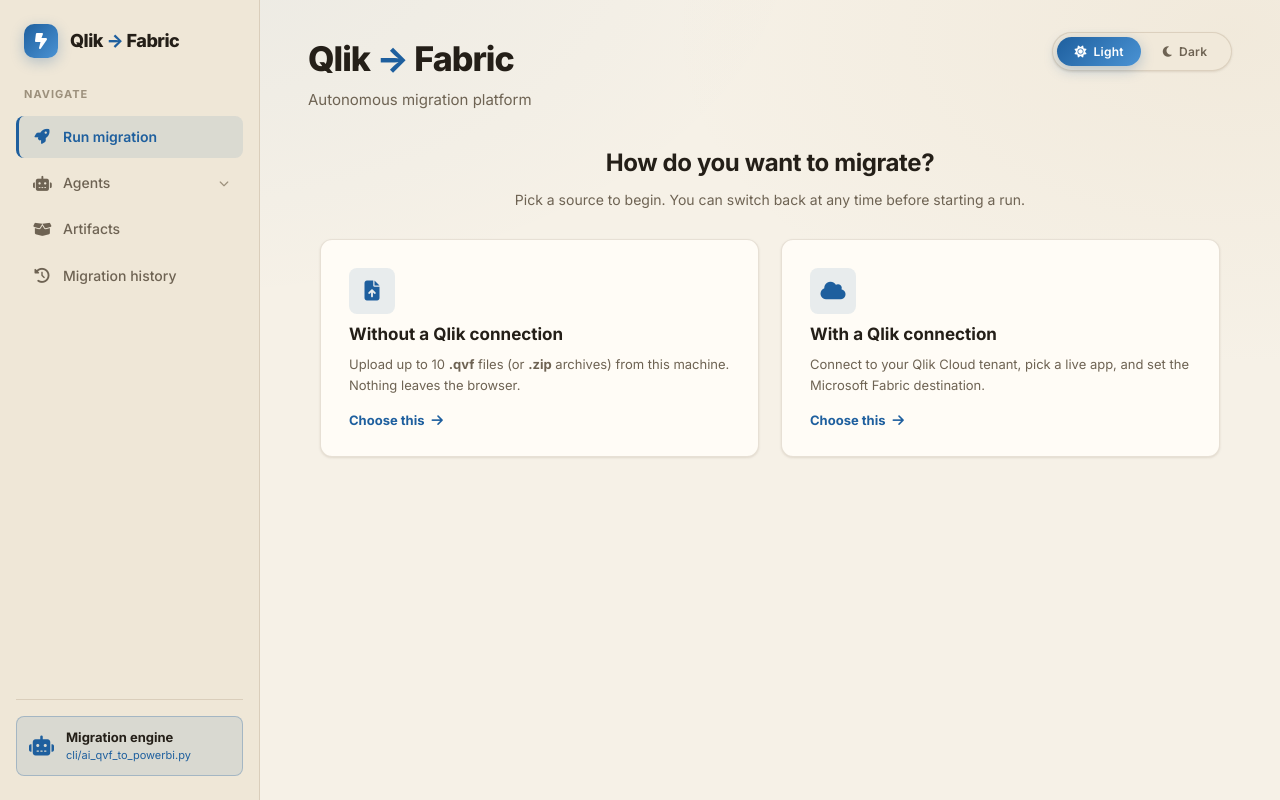
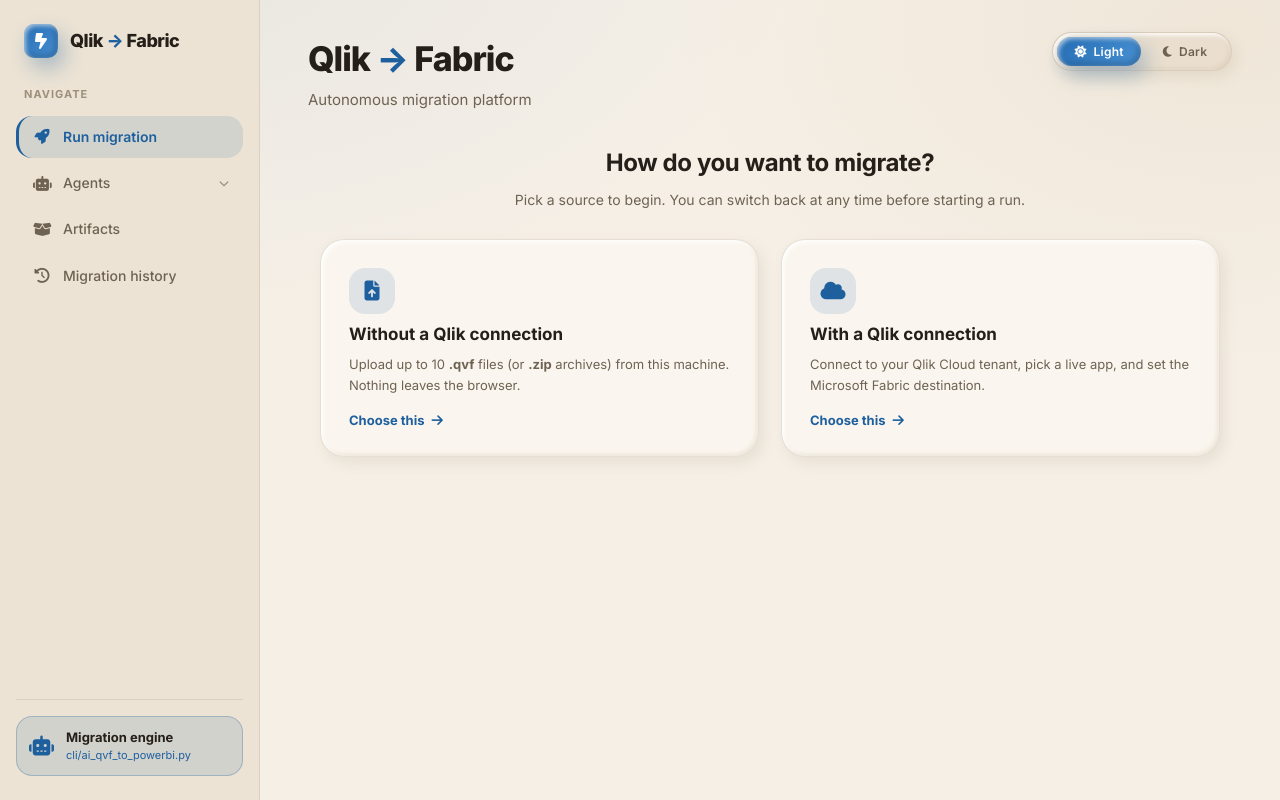
Before and after one commit to hemantyadav79/QlikFab, a website: page index.html in a window 1280 px wide. Drawn offline with nearby package versions, Linux system fonts and the light colour scheme.

Commit message:
style(ui): implement Claymorphism design archetype across light and dark themes

```diff
--- a/index.html
+++ b/index.html
@@ -25,7 +25,7 @@
         })();
     </script>
 
-    <link rel="stylesheet" href="styles.css?v=4">
+    <link rel="stylesheet" href="styles.css?v=5">
     <link rel="preconnect" href="https://fonts.googleapis.com">
     <link rel="preconnect" href="https://fonts.gstatic.com" crossorigin>
     <link href="https://fonts.googleapis.com/css2?family=Inter:wght@400;500;600;700;800&display=swap" rel="stylesheet">
@@ -689,6 +689,6 @@
         </main>
     </div>
 
-    <script src="script.js?v=4"></script>
+    <script src="script.js?v=5"></script>
 </body>
 </html>
--- a/styles.css
+++ b/styles.css
@@ -19,35 +19,36 @@
     --font-main: 'Inter', -apple-system, BlinkMacSystemFont, "Segoe UI", Roboto, sans-serif;
     --font-mono: 'JetBrains Mono', 'SF Mono', 'Courier New', monospace;
 
-    --radius-sm: 6px;
-    --radius-md: 8px;
-    --radius-lg: 12px;
-    --radius-xl: 16px;
+    --radius-sm: 10px;
+    --radius-md: 16px;
+    --radius-lg: 24px;
+    --radius-xl: 32px;
     --radius-pill: 999px;
 
-    --transition-fast: 0.18s cubic-bezier(0.4, 0, 0.2, 1);
-    --transition-base: 0.28s cubic-bezier(0.4, 0, 0.2, 1);
+    --transition-fast: 0.18s cubic-bezier(0.34, 1.56, 0.64, 1);
+    --transition-base: 0.28s cubic-bezier(0.34, 1.56, 0.64, 1);
     --theme-transition:
         background-color 0.35s ease,
         border-color 0.35s ease,
         color 0.35s ease,
-        box-shadow 0.35s ease;
+        box-shadow 0.35s ease,
+        transform 0.25s cubic-bezier(0.34, 1.56, 0.64, 1);
 }
 
 /* ---------- LIGHT: cream, beige, blue ---------- */
 html[data-theme="light"] {
     color-scheme: light;
 
-    --bg-app: #F6F1E7;
-    --bg-app-tint-a: rgba(30, 95, 158, 0.05);
-    --bg-app-tint-b: rgba(198, 168, 116, 0.10);
-    --bg-sidebar: #EFE7D7;
-    --bg-card: #FFFCF6;
+    --bg-app: #F5EFE6;
+    --bg-app-tint-a: rgba(30, 95, 158, 0.06);
+    --bg-app-tint-b: rgba(198, 168, 116, 0.12);
+    --bg-sidebar: #ECE3D4;
+    --bg-card: #FAF6EF;
     --bg-card-hover: #FFFFFF;
-    --bg-inset: #F1E9DA;
+    --bg-inset: #EADFCF;
     --bg-elevated: #FFFFFF;
-    --bg-overlay: rgba(43, 34, 20, 0.04);
-    --bg-overlay-strong: rgba(43, 34, 20, 0.08);
+    --bg-overlay: rgba(43, 34, 20, 0.05);
+    --bg-overlay-strong: rgba(43, 34, 20, 0.10);
 
     --text-strong: #241F18;
     --text-body: #3D362B;
@@ -55,48 +56,51 @@
     --text-muted: #9C907C;
     --text-on-accent: #FFFFFF;
 
-    --border: rgba(120, 98, 62, 0.18);
-    --border-strong: rgba(120, 98, 62, 0.34);
-    --border-dashed: rgba(120, 98, 62, 0.35);
+    --border: rgba(120, 98, 62, 0.15);
+    --border-strong: rgba(120, 98, 62, 0.30);
+    --border-dashed: rgba(120, 98, 62, 0.30);
 
     --accent: #1E5F9E;
     --accent-hover: #2A74BC;
     --accent-active: #17497A;
-    --accent-soft: rgba(30, 95, 158, 0.10);
-    --accent-soft-strong: rgba(30, 95, 158, 0.18);
+    --accent-soft: rgba(30, 95, 158, 0.12);
+    --accent-soft-strong: rgba(30, 95, 158, 0.20);
     --accent-ring: rgba(30, 95, 158, 0.28);
-    --accent-gradient: linear-gradient(135deg, #1E5F9E, #4A93D4);
+    --accent-gradient: linear-gradient(135deg, #246CB3, #4A93D4);
 
     --info: #2C7BB6;
-    --info-soft: rgba(44, 123, 182, 0.10);
+    --info-soft: rgba(44, 123, 182, 0.12);
     --success: #1F7A5C;
-    --success-soft: rgba(31, 122, 92, 0.12);
+    --success-soft: rgba(31, 122, 92, 0.14);
     --warning: #A9690D;
-    --warning-soft: rgba(169, 105, 13, 0.12);
+    --warning-soft: rgba(169, 105, 13, 0.14);
     --danger: #B3402F;
-    --danger-soft: rgba(179, 64, 47, 0.12);
-
-    --shadow-sm: 0 1px 2px rgba(90, 70, 40, 0.06), 0 1px 3px rgba(90, 70, 40, 0.08);
-    --shadow-md: 0 2px 6px rgba(90, 70, 40, 0.07), 0 6px 16px rgba(90, 70, 40, 0.09);
-    --shadow-lg: 0 8px 24px rgba(90, 70, 40, 0.12), 0 16px 40px rgba(90, 70, 40, 0.10);
-    --shadow-accent: 0 4px 14px rgba(30, 95, 158, 0.28);
-    --glow-accent: 0 0 24px rgba(30, 95, 158, 0.14);
+    --danger-soft: rgba(179, 64, 47, 0.14);
+
+    /* CLAYMORPHISM SHADOW SYSTEM - LIGHT */
+    --shadow-sm: 4px 6px 14px rgba(120, 98, 62, 0.10), inset 2px 2px 4px #FFFFFF, inset -2px -2px 4px rgba(180, 150, 110, 0.18);
+    --shadow-md: 8px 12px 24px rgba(120, 98, 62, 0.14), inset 3px 3px 6px #FFFFFF, inset -4px -4px 8px rgba(180, 150, 110, 0.22);
+    --shadow-lg: 12px 18px 32px rgba(120, 98, 62, 0.18), inset 4px 4px 8px #FFFFFF, inset -4px -4px 10px rgba(180, 150, 110, 0.25);
+    --shadow-inset: inset 3px 3px 6px rgba(120, 98, 62, 0.18), inset -3px -3px 6px #FFFFFF;
+    --shadow-accent: 6px 10px 20px rgba(30, 95, 158, 0.32), inset 2px 2px 4px rgba(255, 255, 255, 0.6), inset -3px -3px 6px rgba(15, 50, 85, 0.35);
+    --shadow-accent-hover: 8px 14px 26px rgba(30, 95, 158, 0.42), inset 3px 3px 6px rgba(255, 255, 255, 0.75), inset -3px -3px 6px rgba(15, 50, 85, 0.4);
+    --glow-accent: 0 0 24px rgba(30, 95, 158, 0.20);
 }
 
 /* ---------- DARK: blue-black surfaces, cream ink ---------- */
 html[data-theme="dark"] {
     color-scheme: dark;
 
-    --bg-app: #101319;
-    --bg-app-tint-a: rgba(107, 168, 229, 0.07);
-    --bg-app-tint-b: rgba(198, 168, 116, 0.05);
-    --bg-sidebar: #151922;
-    --bg-card: #1B2029;
-    --bg-card-hover: #212734;
-    --bg-inset: #0C0F14;
-    --bg-elevated: #232A36;
-    --bg-overlay: rgba(233, 220, 196, 0.05);
-    --bg-overlay-strong: rgba(233, 220, 196, 0.10);
+    --bg-app: #121620;
+    --bg-app-tint-a: rgba(107, 168, 229, 0.08);
+    --bg-app-tint-b: rgba(198, 168, 116, 0.06);
+    --bg-sidebar: #171C28;
+    --bg-card: #1C2230;
+    --bg-card-hover: #222A3B;
+    --bg-inset: #131722;
+    --bg-elevated: #242D3F;
+    --bg-overlay: rgba(233, 220, 196, 0.06);
+    --bg-overlay-strong: rgba(233, 220, 196, 0.12);
 
     --text-strong: #F4EFE4;
     --text-body: #DDD5C7;
@@ -104,32 +108,35 @@
     --text-muted: #6B7482;
     --text-on-accent: #0C1119;
 
-    --border: rgba(233, 220, 196, 0.10);
-    --border-strong: rgba(233, 220, 196, 0.22);
-    --border-dashed: rgba(233, 220, 196, 0.22);
+    --border: rgba(233, 220, 196, 0.08);
+    --border-strong: rgba(233, 220, 196, 0.18);
+    --border-dashed: rgba(233, 220, 196, 0.20);
 
     --accent: #6BA8E5;
     --accent-hover: #8CBEF0;
     --accent-active: #4E8CC9;
-    --accent-soft: rgba(107, 168, 229, 0.14);
-    --accent-soft-strong: rgba(107, 168, 229, 0.24);
+    --accent-soft: rgba(107, 168, 229, 0.15);
+    --accent-soft-strong: rgba(107, 168, 229, 0.25);
     --accent-ring: rgba(107, 168, 229, 0.35);
     --accent-gradient: linear-gradient(135deg, #4E8CC9, #8CBEF0);
 
     --info: #6BC5E8;
-    --info-soft: rgba(107, 197, 232, 0.12);
+    --info-soft: rgba(107, 197, 232, 0.14);
     --success: #3FD69A;
-    --success-soft: rgba(63, 214, 154, 0.14);
+    --success-soft: rgba(63, 214, 154, 0.15);
     --warning: #F0B840;
-    --warning-soft: rgba(240, 184, 64, 0.14);
+    --warning-soft: rgba(240, 184, 64, 0.15);
     --danger: #F0715C;
-    --danger-soft: rgba(240, 113, 92, 0.14);
-
-    --shadow-sm: 0 1px 2px rgba(0, 0, 0, 0.30), 0 1px 3px rgba(0, 0, 0, 0.24);
-    --shadow-md: 0 2px 8px rgba(0, 0, 0, 0.36), 0 8px 20px rgba(0, 0, 0, 0.30);
-    --shadow-lg: 0 10px 30px rgba(0, 0, 0, 0.50), 0 20px 48px rgba(0, 0, 0, 0.38);
-    --shadow-accent: 0 4px 16px rgba(107, 168, 229, 0.30);
-    --glow-accent: 0 0 28px rgba(107, 168, 229, 0.18);
+    --danger-soft: rgba(240, 113, 92, 0.15);
+
+    /* CLAYMORPHISM SHADOW SYSTEM - DARK */
+    --shadow-sm: 6px 8px 16px rgba(0, 0, 0, 0.38), inset 1.5px 1.5px 3px rgba(255, 255, 255, 0.10), inset -2px -2px 4px rgba(0, 0, 0, 0.5);
+    --shadow-md: 10px 16px 30px rgba(0, 0, 0, 0.48), inset 2px 2px 5px rgba(255, 255, 255, 0.14), inset -4px -4px 10px rgba(0, 0, 0, 0.6);
+    --shadow-lg: 14px 22px 38px rgba(0, 0, 0, 0.58), inset 3px 3px 6px rgba(255, 255, 255, 0.18), inset -4px -4px 12px rgba(0, 0, 0, 0.68);
+    --shadow-inset: inset 4px 4px 8px rgba(0, 0, 0, 0.58), inset -3px -3px 6px rgba(255, 255, 255, 0.08);
+    --shadow-accent: 8px 12px 22px rgba(107, 168, 229, 0.35), inset 2px 2px 4px rgba(255, 255, 255, 0.4), inset -3px -3px 6px rgba(20, 50, 90, 0.55);
+    --shadow-accent-hover: 10px 16px 28px rgba(107, 168, 229, 0.45), inset 3px 3px 5px rgba(255, 255, 255, 0.5), inset -3px -3px 6px rgba(20, 50, 90, 0.6);
+    --glow-accent: 0 0 28px rgba(107, 168, 229, 0.25);
 }
 
 /* --------------------------------------------------------------------------
@@ -691,8 +698,8 @@
     background-color: var(--bg-card);
     border: 1px solid var(--border);
     border-radius: var(--radius-lg);
-    box-shadow: var(--shadow-sm);
-    transition: var(--theme-transition), transform var(--transition-base);
+    box-shadow: var(--shadow-md);
+    transition: var(--theme-transition);
 }
 
 .migration-card {
@@ -703,10 +710,14 @@
     position: relative;
 }
 
-.migration-card:hover {
+.migration-card:hover,
+.kpi-box:hover,
+.artifact-card:hover,
+.settings-card:hover {
     background-color: var(--bg-card-hover);
     border-color: var(--border-strong);
-    box-shadow: var(--shadow-md);
+    box-shadow: var(--shadow-lg);
+    transform: translateY(-4px);
 }
 
 .migration-card h2 {
@@ -799,19 +810,20 @@
     background-color: var(--bg-inset);
     border: 1px solid var(--border);
     border-radius: var(--radius-md);
-    padding: 10px 14px;
+    padding: 12px 16px;
     color: var(--text-strong);
     font-family: inherit;
     font-size: 14px;
     outline: none;
-    transition: border-color var(--transition-fast), box-shadow var(--transition-fast);
+    box-shadow: var(--shadow-inset);
+    transition: border-color var(--transition-fast), box-shadow var(--transition-fast), transform var(--transition-fast);
     width: 100%;
 }
 
 .custom-select:focus,
 .custom-input:focus {
     border-color: var(--accent);
-    box-shadow: 0 0 0 3px var(--accent-ring);
+    box-shadow: var(--shadow-inset), 0 0 0 3px var(--accent-ring);
 }
 
 .custom-input::placeholder {
@@ -1093,9 +1105,9 @@
    -------------------------------------------------------------------------- */
 
 .btn-primary-block {
-    background: var(--accent);
+    background: var(--accent-gradient);
     color: var(--text-on-accent);
-    border: none;
+    border: 1px solid rgba(255, 255, 255, 0.2);
     border-radius: var(--radius-md);
     padding: 14px 20px;
     font-family: inherit;
@@ -1109,16 +1121,15 @@
 }
 
 .btn-primary-block:hover {
-    background: var(--accent-hover);
-    transform: translateY(-2px);
-    box-shadow: var(--shadow-lg);
+    background: var(--accent-gradient);
+    transform: translateY(-3px) scale(1.01);
+    box-shadow: var(--shadow-accent-hover);
 }
 
 .btn-primary-block:active,
 .btn-primary-block.active-press {
-    transform: translateY(1px) scale(0.99);
-    background: var(--accent-active);
-    box-shadow: var(--shadow-sm);
+    transform: translateY(2px) scale(0.98);
+    box-shadow: inset 2px 2px 5px rgba(0, 0, 0, 0.4), inset -2px -2px 4px rgba(255, 255, 255, 0.3);
 }
 
 .btn-primary-block:disabled {
```
